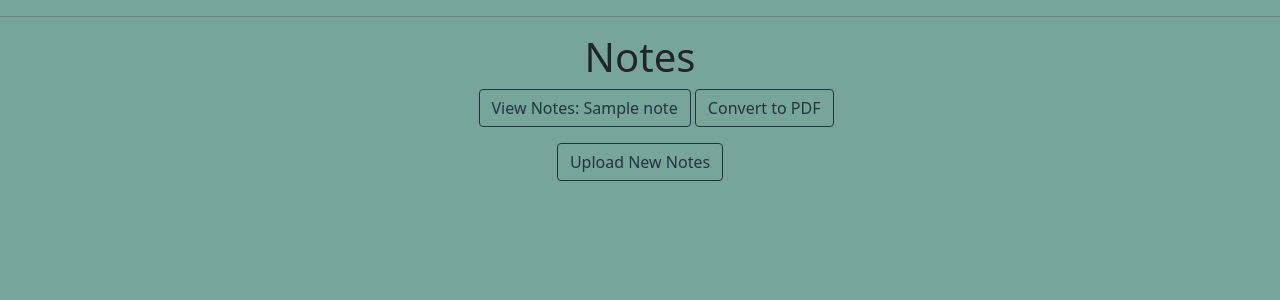
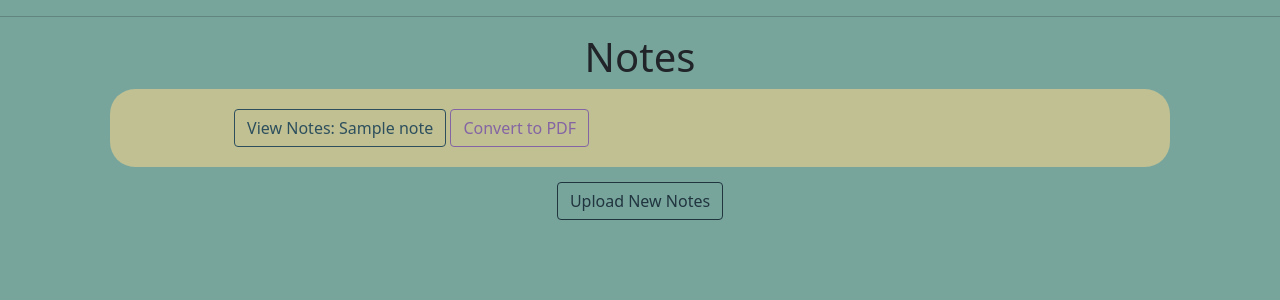
Before and after one commit to EtienneDevictor/Team-1, a Flask app: page /viewnotes/1 in a window 1280 px wide. Shown: the part 64-364 px from the top of the page. Run offline with Flask 2, Linux system fonts and the light colour scheme; a user stored in the database is signed in; tables that the repository leaves empty hold one stand-in row (values such as "Sample post"); some libraries are stand-ins or nearby versions.

Commit message:
did the ui design fro view notes viewnotes

```diff
--- a/app/templates/base.html
+++ b/app/templates/base.html
@@ -20,7 +20,7 @@
             .grid-container {
                 background-color: #2D4f5D;
                 display: inline-grid;
-                grid-template-columns: 31.5% 31.5% 31.5%;
+                grid-template-columns: auto auto auto;
                 grid-gap: 20px;
                 padding: 20px;
                 width: 95%;
@@ -46,6 +46,8 @@
                 border: solid;
                 border-radius: 25px;
             }
+
+
 
             .btn-secondary { /* these are the link buttons on the home page */
                 background-color: transparent;
--- a/app/templates/viewnotes.html
+++ b/app/templates/viewnotes.html
@@ -1,11 +1,15 @@
 {% extends "base.html" %}
 {% block content %}
 <h1> {{ title }} </h1>
-<ul>
+<div class=grid-container style="background-color: #c0c093;">
 {% for titles in names %}
-    <a class="btn btn-secondary" href=/app/static/mdFiles/{{ titles }}>View Notes: {{ titles }}</a>
-    <a class="btn btn-secondary" href=/app/static/mdFiles/{{titles}}/convert>Convert to PDF</a>
+    <div>
+        <a class="btn btn-secondary" style="border-color: #2D4f5D; color: #2D4f5D;" href=/app/static/mdFiles/{{ titles }}>View Notes: {{ titles }}</a>
+        <a class="btn btn-secondary" style="border-color:rgb(132, 100, 163); color:rgb(132, 100, 163)" href=/app/static/mdFiles/{{titles}}/convert>Convert to PDF</a>
+    </div>
 {% endfor %}
-</ul>
-<a class="btn btn-secondary" href=/uploadnotes/{{class_id}}>Upload New Notes</a>
+</div>
+<a class="btn btn-secondary" style="margin: 15px;" href=/uploadnotes/{{class_id}}>Upload New Notes</a>
 {% endblock %}
+
+S
```
